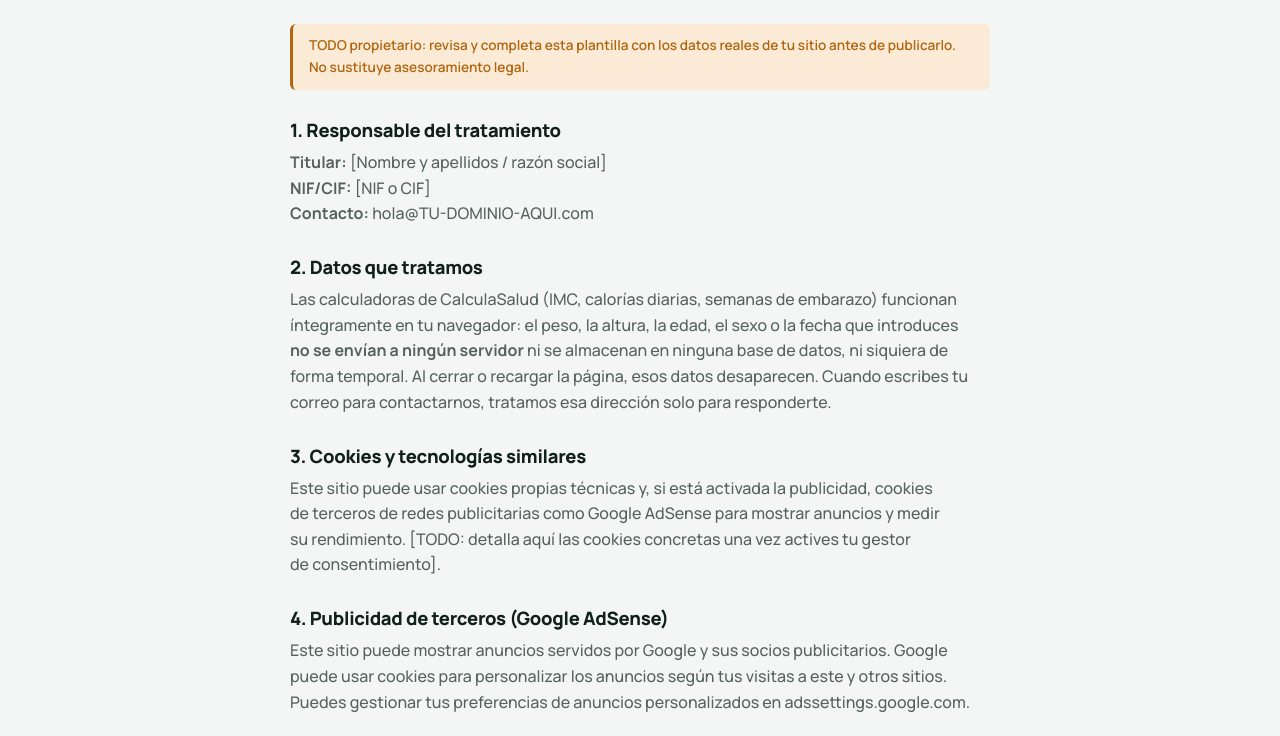
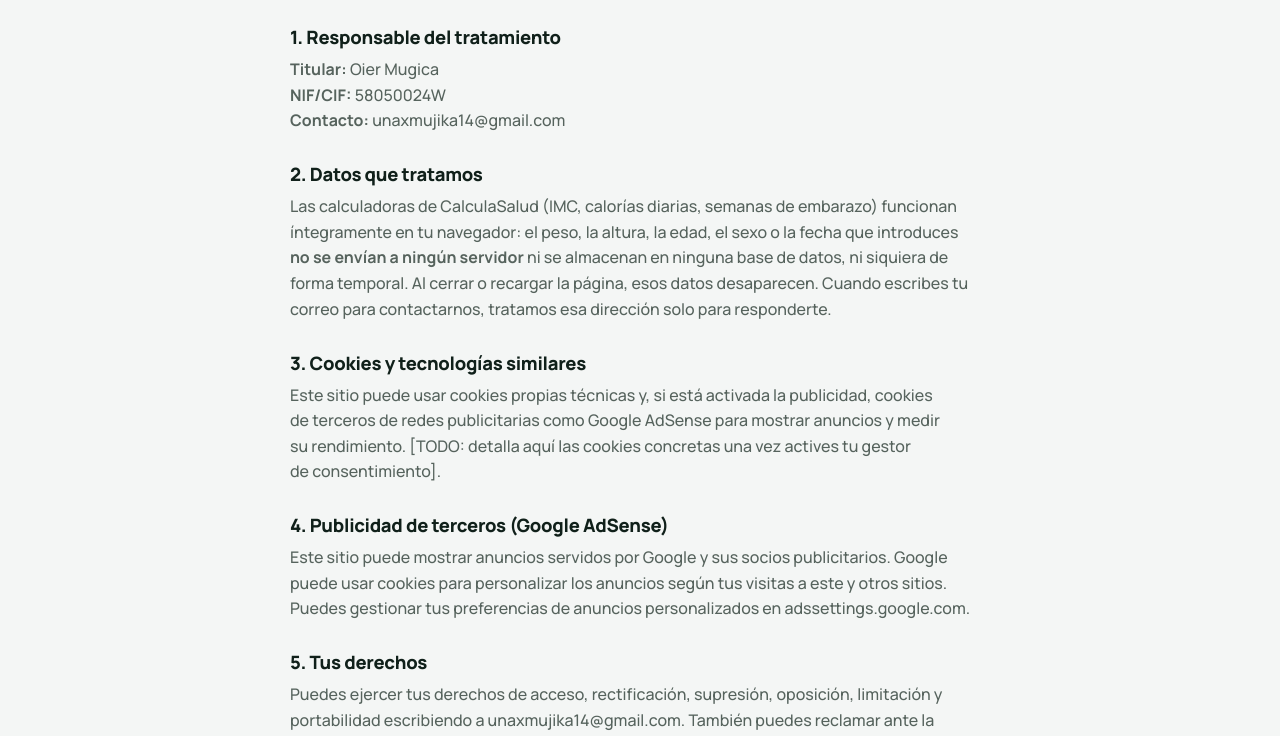
Before and after one commit to unaxmujika14-gif/CalculaSalud, a plain HTML site: page privacidad.html in a window 1280 px wide. Shown: the part 204-940 px from the top of the page. Drawn offline with Linux system fonts and the light colour scheme; files whose address does not match are found by name.

Commit message:
Add files via upload

```diff
--- a/manifest.js
+++ b/manifest.js
@@ -94,12 +94,6 @@
         q: "¿Esta calculadora sustituye el seguimiento médico?",
         a: "No. Es una estimación orientativa basada en una fórmula estándar. El seguimiento real del embarazo (ecografías, análisis, controles) debe hacerlo siempre un profesional sanitario, que es quien puede confirmar la edad gestacional real y detectar cualquier incidencia."
       }
-    ],
-    legal: {
-      email: "hola@TU-DOMINIO-AQUI.com",
-      nombreLegal: "[Nombre y apellidos / razón social del titular]",
-      nif: "[NIF / CIF]",
-      direccion: "[Dirección postal completa]"
-    }
+    ]
   };
 })();
--- a/privacidad.html
+++ b/privacidad.html
@@ -36,12 +36,10 @@
       <h1>Política de privacidad</h1>
       <p class="updated">Última actualización: <span data-year></span></p>
 
-      <div class="todo">TODO propietario: revisa y completa esta plantilla con los datos reales de tu sitio antes de publicarlo. No sustituye asesoramiento legal.</div>
-
       <h2>1. Responsable del tratamiento</h2>
-      <p><strong>Titular:</strong> [Nombre y apellidos / razón social]<br>
-      <strong>NIF/CIF:</strong> [NIF o CIF]<br>
-      <strong>Contacto:</strong> <a href="mailto:hola@TU-DOMINIO-AQUI.com">hola@TU-DOMINIO-AQUI.com</a></p>
+      <p><strong>Titular:</strong> Oier Mugica<br>
+      <strong>NIF/CIF:</strong> 58050024W<br>
+      <strong>Contacto:</strong> <a href="mailto:unaxmujika14@gmail.com">unaxmujika14@gmail.com</a></p>
 
       <h2>2. Datos que tratamos</h2>
       <p>Las calculadoras de CalculaSalud (IMC, calorías diarias, semanas de embarazo) funcionan íntegramente en tu navegador: el peso, la altura, la edad, el sexo o la fecha que introduces <strong>no se envían a ningún servidor</strong> ni se almacenan en ninguna base de datos, ni siquiera de forma temporal. Al cerrar o recargar la página, esos datos desaparecen. Cuando escribes tu correo para contactarnos, tratamos esa dirección solo para responderte.</p>
@@ -53,7 +51,7 @@
       <p>Este sitio puede mostrar anuncios servidos por Google y sus socios publicitarios. Google puede usar cookies para personalizar los anuncios según tus visitas a este y otros sitios. Puedes gestionar tus preferencias de anuncios personalizados en <a href="https://adssettings.google.com" target="_blank" rel="noopener">adssettings.google.com</a>.</p>
 
       <h2>5. Tus derechos</h2>
-      <p>Puedes ejercer tus derechos de acceso, rectificación, supresión, oposición, limitación y portabilidad escribiendo a <a href="mailto:hola@TU-DOMINIO-AQUI.com">hola@TU-DOMINIO-AQUI.com</a>. También puedes reclamar ante la Agencia Española de Protección de Datos (AEPD) si consideras que no hemos tratado tus datos correctamente.</p>
+      <p>Puedes ejercer tus derechos de acceso, rectificación, supresión, oposición, limitación y portabilidad escribiendo a <a href="mailto:unaxmujika14@gmail.com">unaxmujika14@gmail.com</a>. También puedes reclamar ante la Agencia Española de Protección de Datos (AEPD) si consideras que no hemos tratado tus datos correctamente.</p>
 
       <h2>6. Cambios en esta política</h2>
       <p>Podemos actualizar esta política para reflejar cambios legales o del sitio. Revisa esta página periódicamente.</p>
@@ -67,7 +65,7 @@
       <div class="footer-links">
         <a href="privacidad.html">Privacidad</a>
         <a href="aviso-legal.html">Aviso legal</a>
-        <a href="mailto:hola@TU-DOMINIO-AQUI.com">Contacto</a>
+        <a href="mailto:unaxmujika14@gmail.com">Contacto</a>
       </div>
     </div>
     <p class="footer-note">© <span data-year></span> CalculaSalud.</p>
```
Also changed, not shown: aviso-legal.html (+5 -7 lines), calorias-diarias.html (+1 -1 lines), index.html (+1 -1 lines), semanas-embarazo.html (+1 -1 lines).
